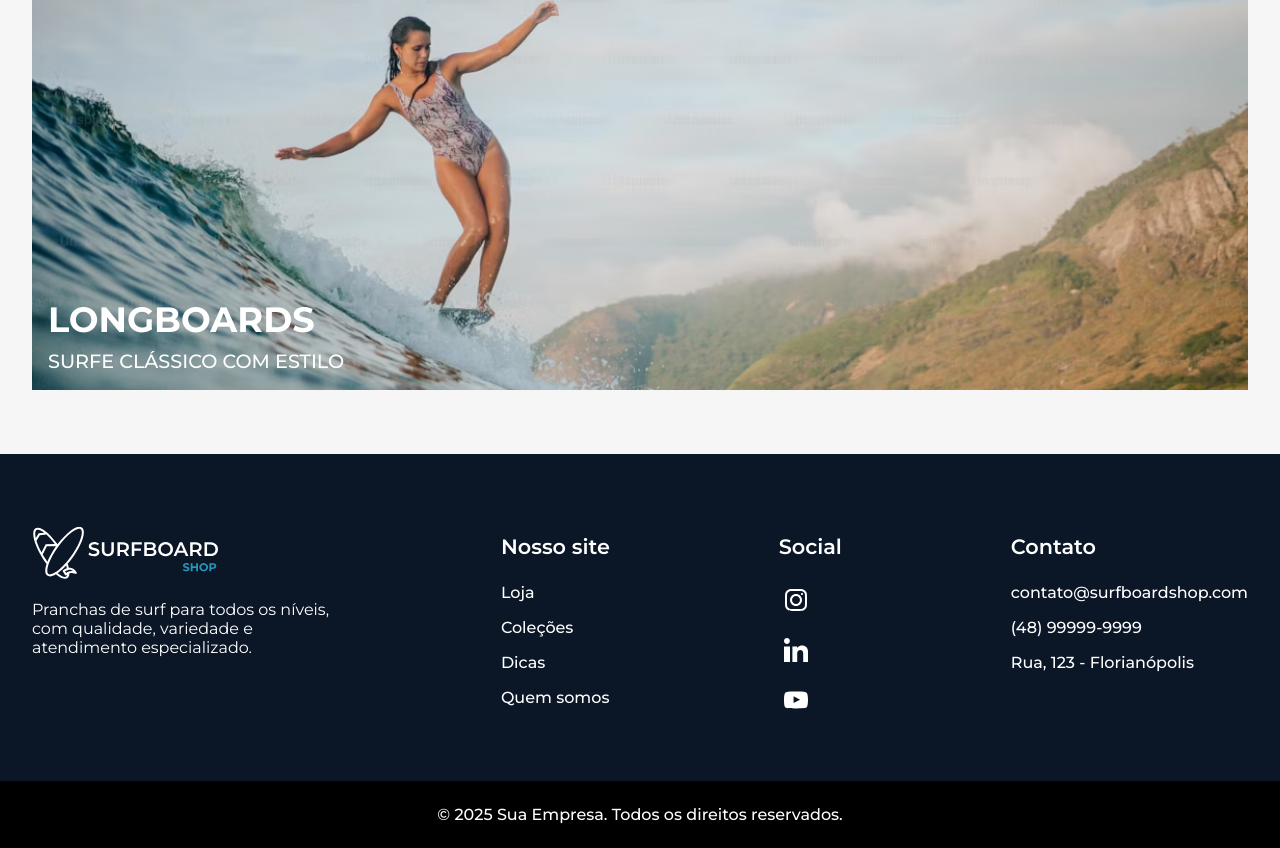
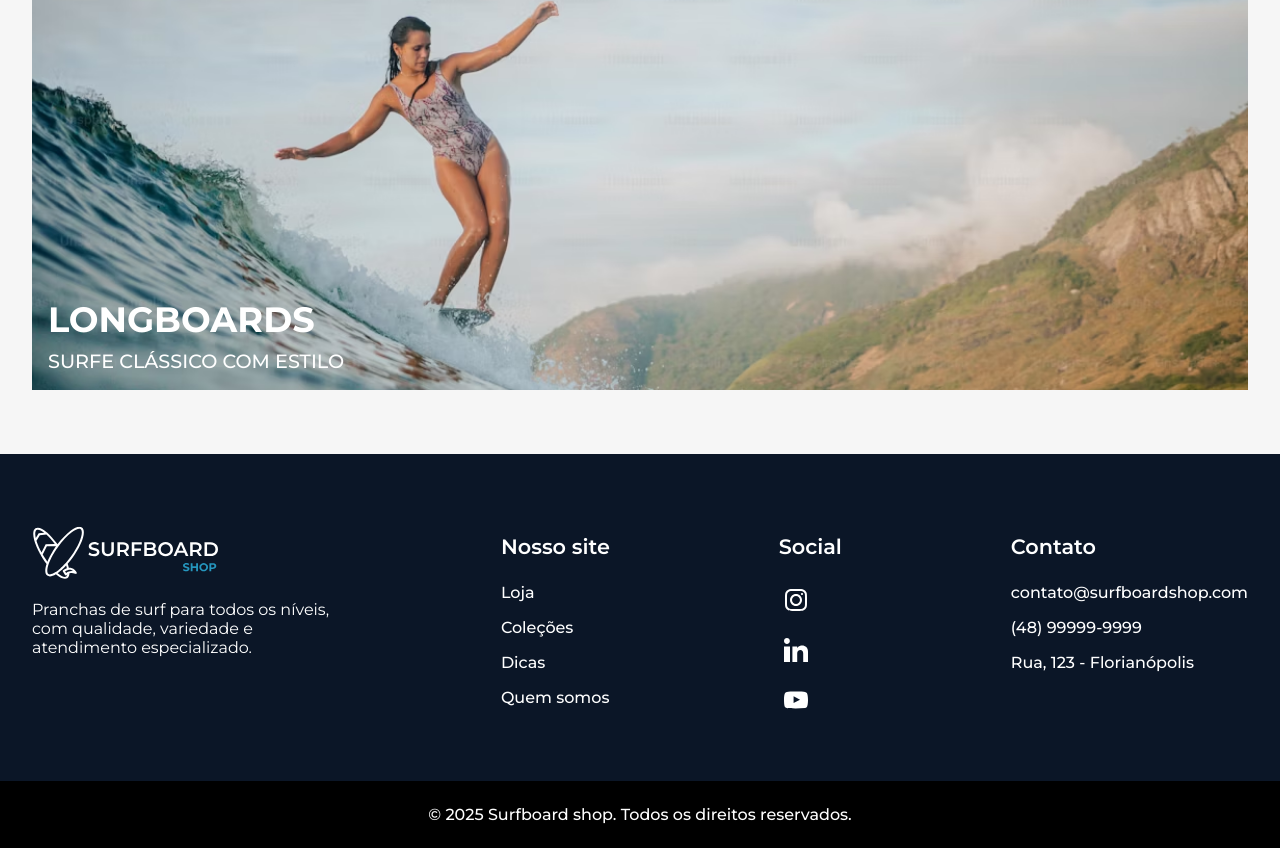
Before and after one commit to DennerMoraes/CheckCommerce, a plain HTML site: page index.html in a window 1280 px wide. Shown: the part 2890-3738 px from the top of the page. Drawn offline with Linux system fonts and the light colour scheme.

Commit message:
fix footer

```diff
--- a/index.html
+++ b/index.html
@@ -207,7 +207,7 @@
                 </section>
             </div>
             <div class="footer-bottom">
-                <p>&copy; 2025 Sua Empresa. Todos os direitos reservados.</p>
+                <p>&copy; 2025 Surfboard shop. Todos os direitos reservados.</p>
             </div>
         </footer>
 
```
